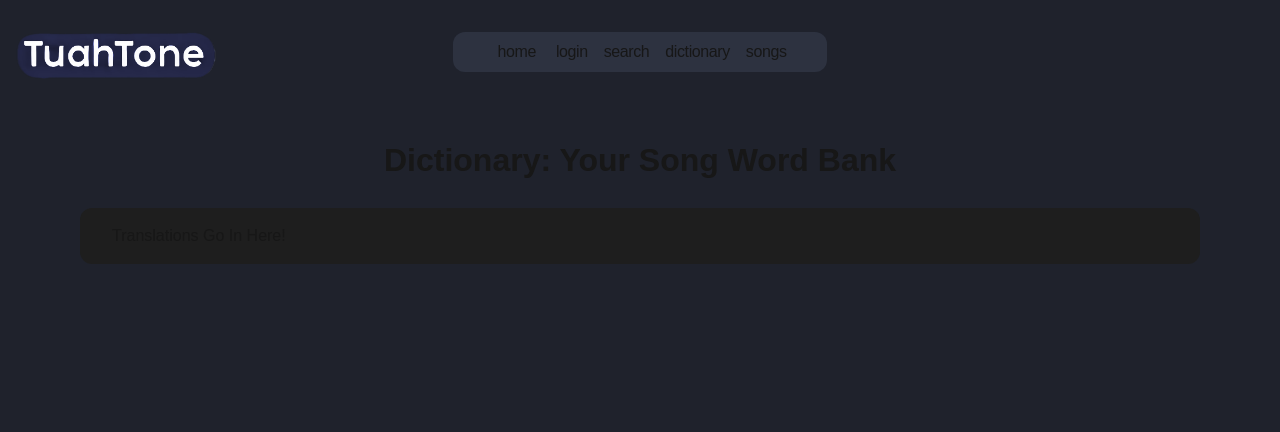
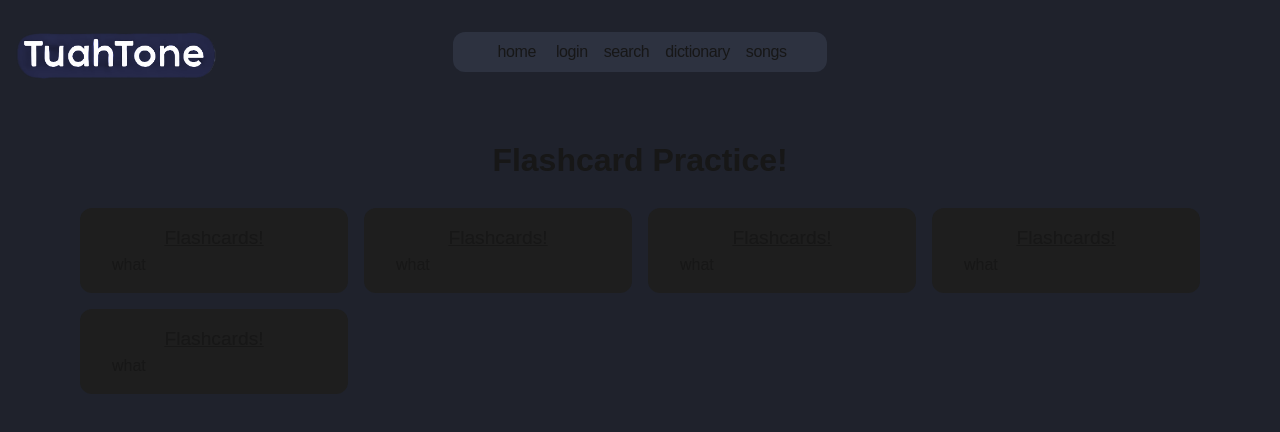
Before and after one commit to TheOfficialBarn/tuahtone, a Next.js app: page /dictionary in a window 1280 px wide. Shown: the top 432 px of the page. Built offline with nearby package versions, Linux system fonts and the light colour scheme.

Commit message:
state b4 implementing hover flip

```diff
--- a/app/components/dictblock.jsx
+++ /dev/null
@@ -1,7 +0,0 @@
-export default function DictBlock() {
-	return(
-		<div className="py-4 px-8 bg-songblockbackground rounded-xl">
-			<p>Translations Go In Here!</p>
-		</div>
-	);
-}
--- a/app/components/flashcard.jsx
+++ b/app/components/flashcard.jsx
@@ -1,7 +1,13 @@
 export default function Flashcard() {
-  return (
-    <div>
-      <h1>Flashcardd</h1>
-    </div>
-  );
+	return(
+		<div className="py-4 px-8 bg-songblockbackground rounded-xl">
+			<div className="group h-45 w-45 [perspective:1000px]">
+			<div>
+				<h2 className="text-center">Flashcards!</h2>
+				<p className="break-words">what</p>
+			</div>
+			</div>
+		</div>
+
+	);
 }
--- a/app/dictionary/page.jsx
+++ b/app/dictionary/page.jsx
@@ -1,9 +1,16 @@
-import DictBlock from "../components/dictblock";
+import Flashcard from "../components/flashcard";
+
 export default function Page(){
 	return(
 		<section>
-			<h1>Dictionary: Your Song Word Bank</h1>
-			<DictBlock/>
+			<h1>Flashcard Practice!</h1>
+			<div className="grid grid-cols-1 md:grid-cols-4 gap-4 mb-4">
+				<Flashcard/>
+				<Flashcard/>
+				<Flashcard/>
+				<Flashcard/>
+				<Flashcard/>
+			</div>
 		</section>
 	);
 }
```
